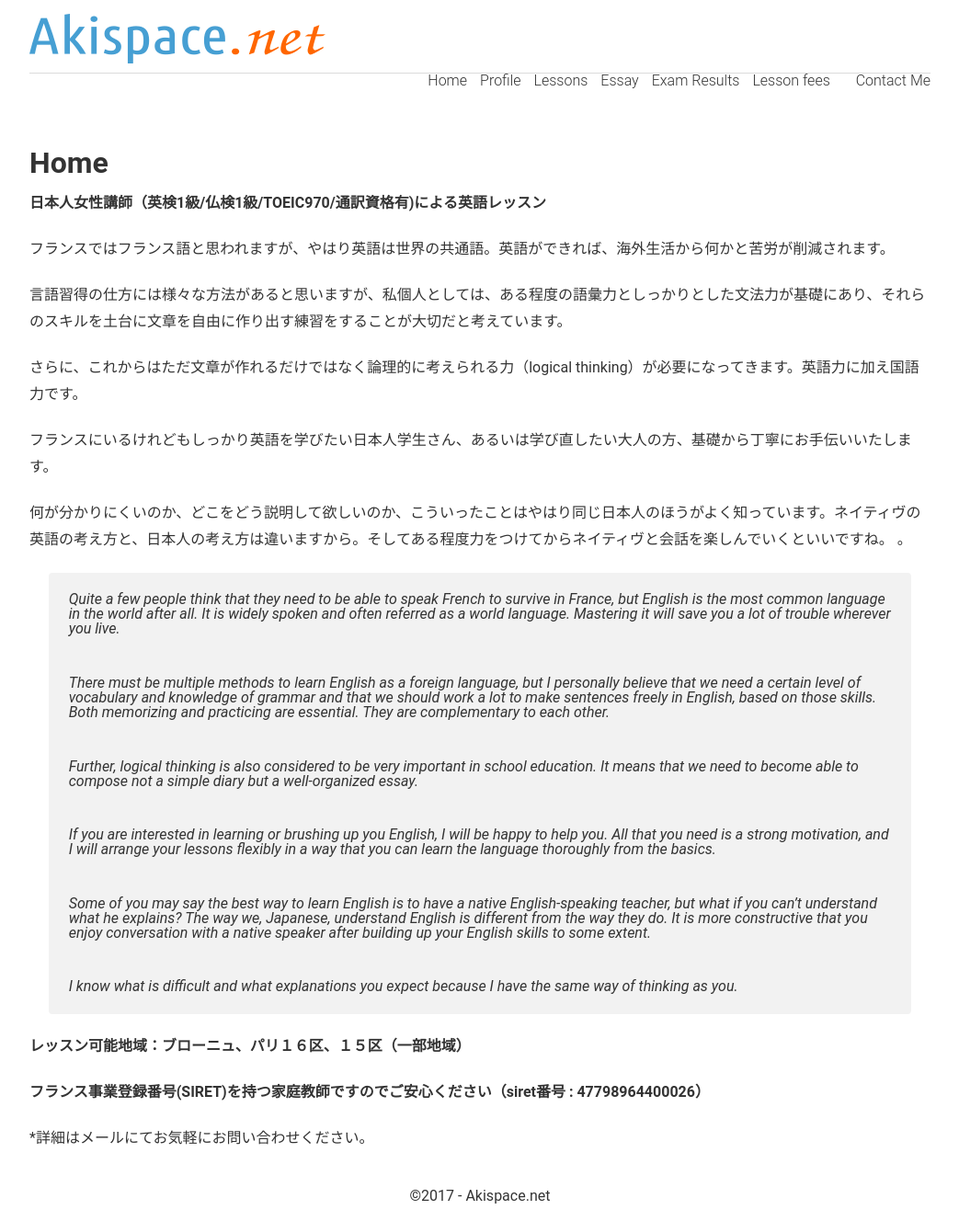
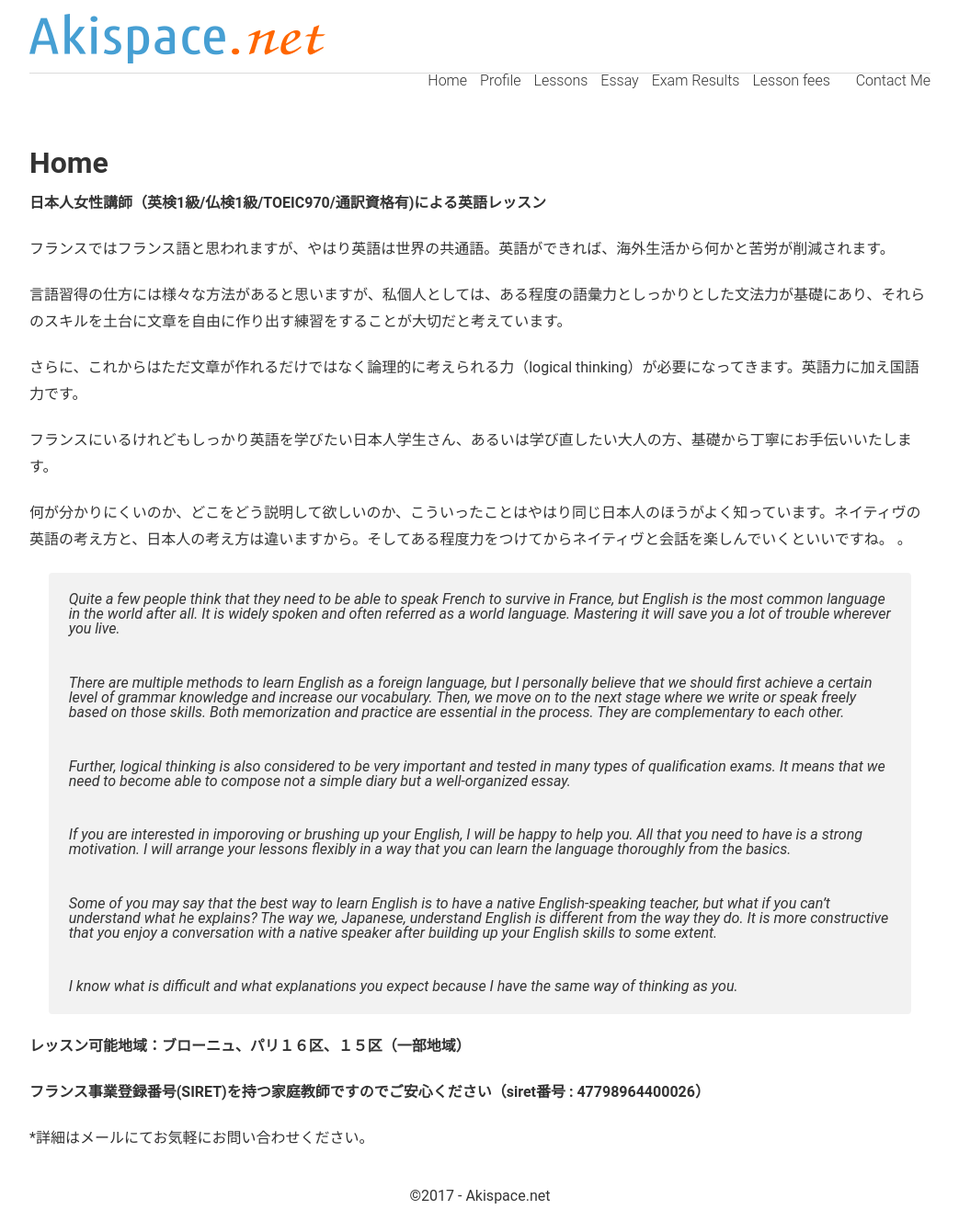
Before and after one commit to phocean/akispace, a Jekyll site: the page built from 00_index.md, in a window 1280 px wide. Shown: the whole page at 92% size, without its empty margins (118-1161 px from the left). Built offline with Jekyll 4.4.1, drawn with Linux system fonts in a browser that asks for light colours.

Commit message:
several sentences modified

```diff
--- a/00_index.md
+++ b/00_index.md
@@ -24,13 +24,13 @@ permalink: index.html
 
 > Quite a few people think that they need to be able to speak French to survive in France, but English is the most common language in the world after all. It is widely spoken and often referred as a world language. Mastering it will save you a lot of trouble wherever you live.
 >
-> There must be multiple methods to learn English as a foreign language, but I personally believe that we need a certain level of vocabulary and knowledge of grammar and that we should work a lot to make sentences freely in English, based on those skills. Both memorizing and practicing are essential. They are complementary to each other.
+> There are multiple methods to learn English as a foreign language, but I personally believe that we should first achieve a certain level of grammar knowledge and increase our vocabulary. Then, we move on to the next stage where we write or speak freely based on those skills. Both memorization and practice are essential in the process. They are complementary to each other.
 >
-> Further, logical thinking is also considered to be very important in school education. It means that we need to become able to compose not a simple diary but a well-organized essay.
+> Further, logical thinking is also considered to be very important and tested in many types of qualification exams. It means that we need to become able to compose not a simple diary but a well-organized essay.
 >
-> If you are interested in learning or brushing up you English, I will be happy to help you. All that you need is a strong motivation, and I will arrange your lessons flexibly in a way that you can learn the language thoroughly from the basics.
+> If you are interested in imporoving or brushing up your English, I will be happy to help you. All that you need to have is a strong motivation. I will arrange your lessons flexibly in a way that you can learn the language thoroughly from the basics.
 >
-> Some of you may say the best way to learn English is to have a native English-speaking teacher, but what if you can’t understand what he explains? The way we, Japanese, understand English is different from the way they do. It is more constructive that you enjoy conversation with a native speaker after building up your English skills to some extent.
+> Some of you may say that the best way to learn English is to have a native English-speaking teacher, but what if you can’t understand what he explains? The way we, Japanese, understand English is different from the way they do. It is more constructive that you enjoy a conversation with a native speaker after building up your English skills to some extent.
 >
 > I know what is difficult and what explanations you expect because I have the same way of thinking as you.
 
```
